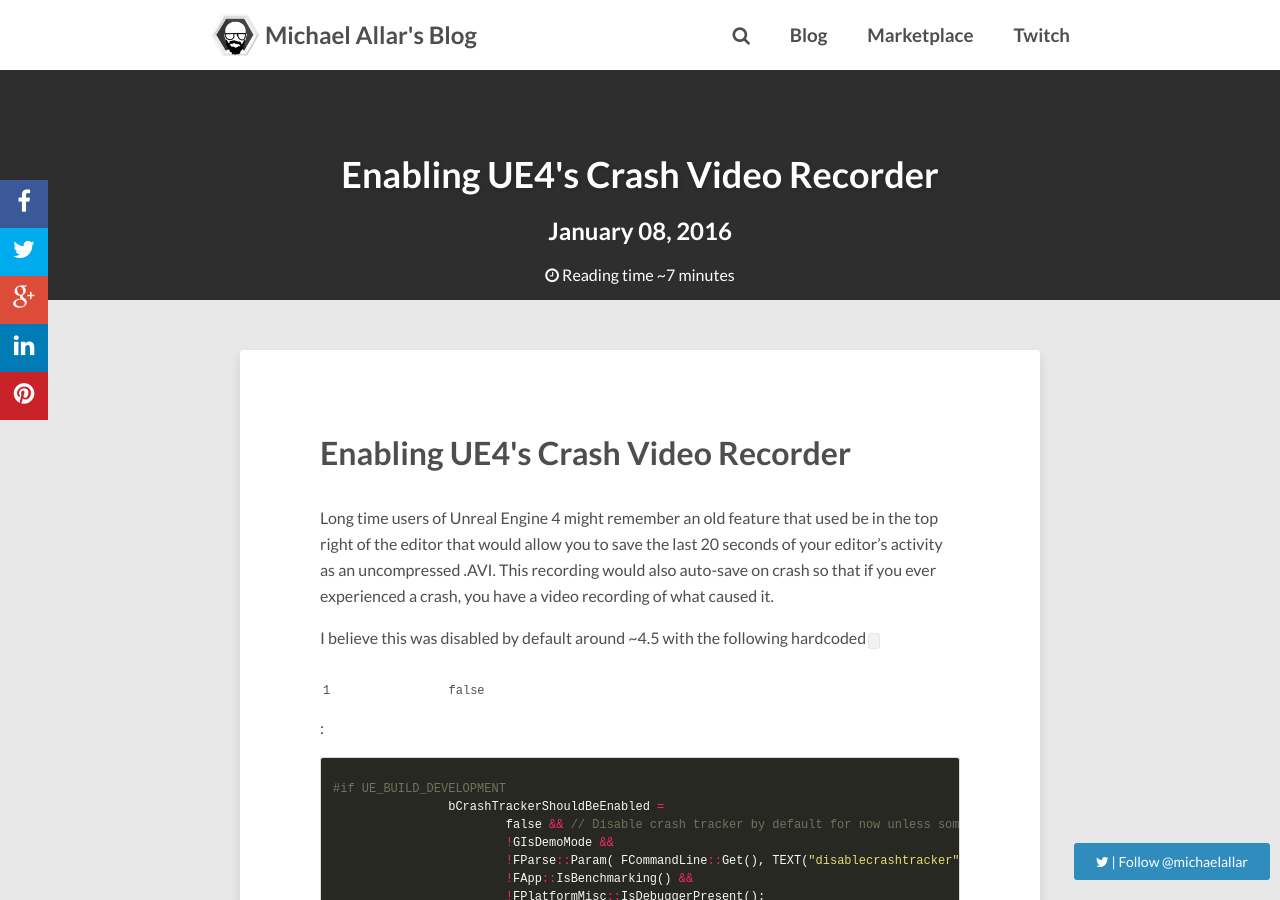
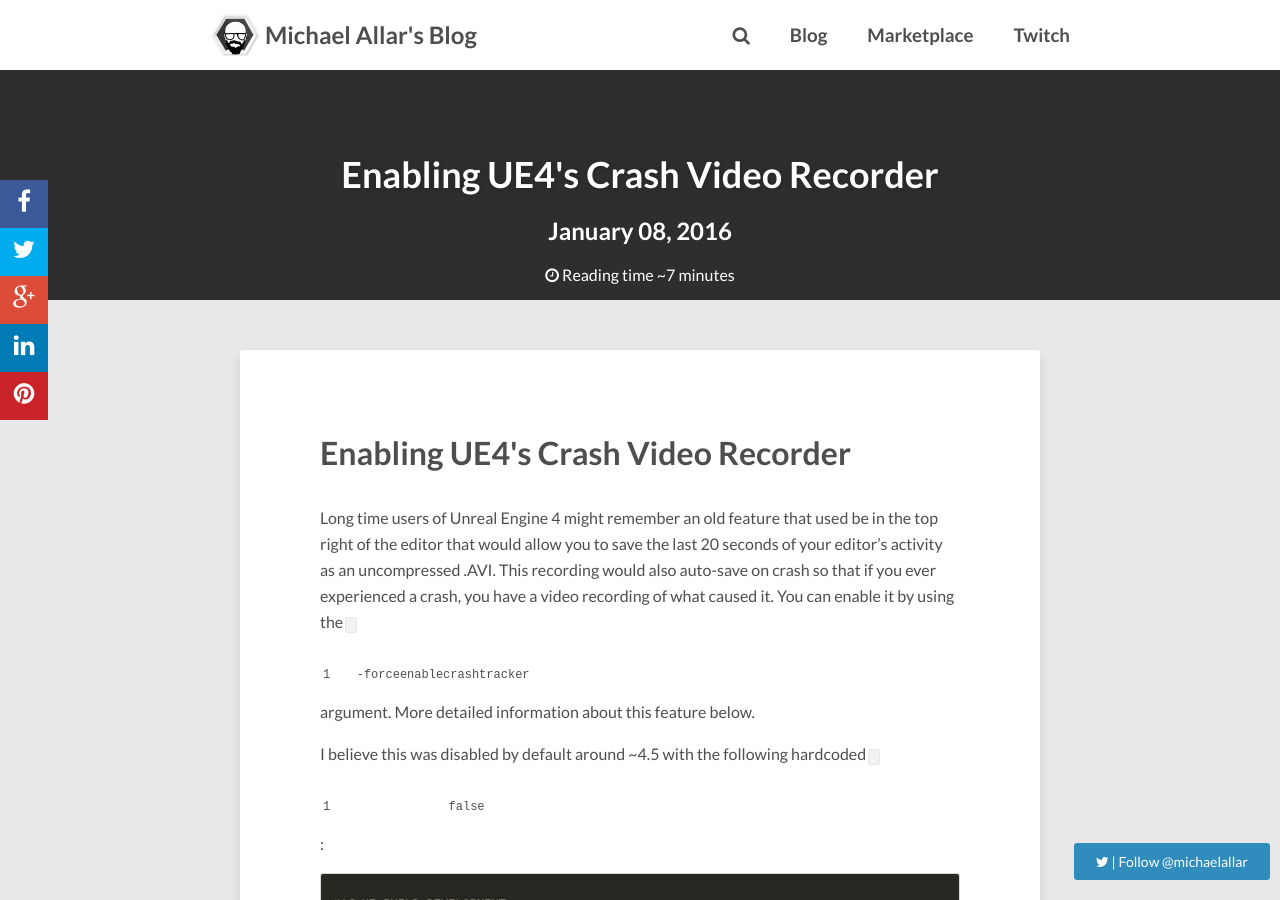
Before and after one commit to Allar/allar.github.io, a Jekyll site: the page built from blog/_posts/2016-01-08-Enabling-Crash-Videos.md, in a window 1280 px wide and 900 px high. Built offline with Jekyll 4.4.1, drawn with Linux system fonts in a browser that asks for light colours; nearby versions of some CDN libraries; comment, search, counter and statistics services are not loaded.

Commit message:
Added excerpt break to Enabling Crash Videos

```diff
--- a/blog/_posts/2016-01-08-Enabling-Crash-Videos.md
+++ b/blog/_posts/2016-01-08-Enabling-Crash-Videos.md
@@ -5,7 +5,7 @@
 thumbnail: "UE4-Annoying-Hat.gif"
 ---
 
-Long time users of Unreal Engine 4 might remember an old feature that used be in the top right of the editor that would allow you to save the last 20 seconds of your editor's activity as an uncompressed .AVI. This recording would also auto-save on crash so that if you ever experienced a crash, you have a video recording of what caused it.
+Long time users of Unreal Engine 4 might remember an old feature that used be in the top right of the editor that would allow you to save the last 20 seconds of your editor's activity as an uncompressed .AVI. This recording would also auto-save on crash so that if you ever experienced a crash, you have a video recording of what caused it. You can enable it by using the `-forceenablecrashtracker` argument. More detailed information about this feature below. <!-- more -->
 
 I believe this was disabled by default around ~4.5 with the following hardcoded `false`:
 
```
